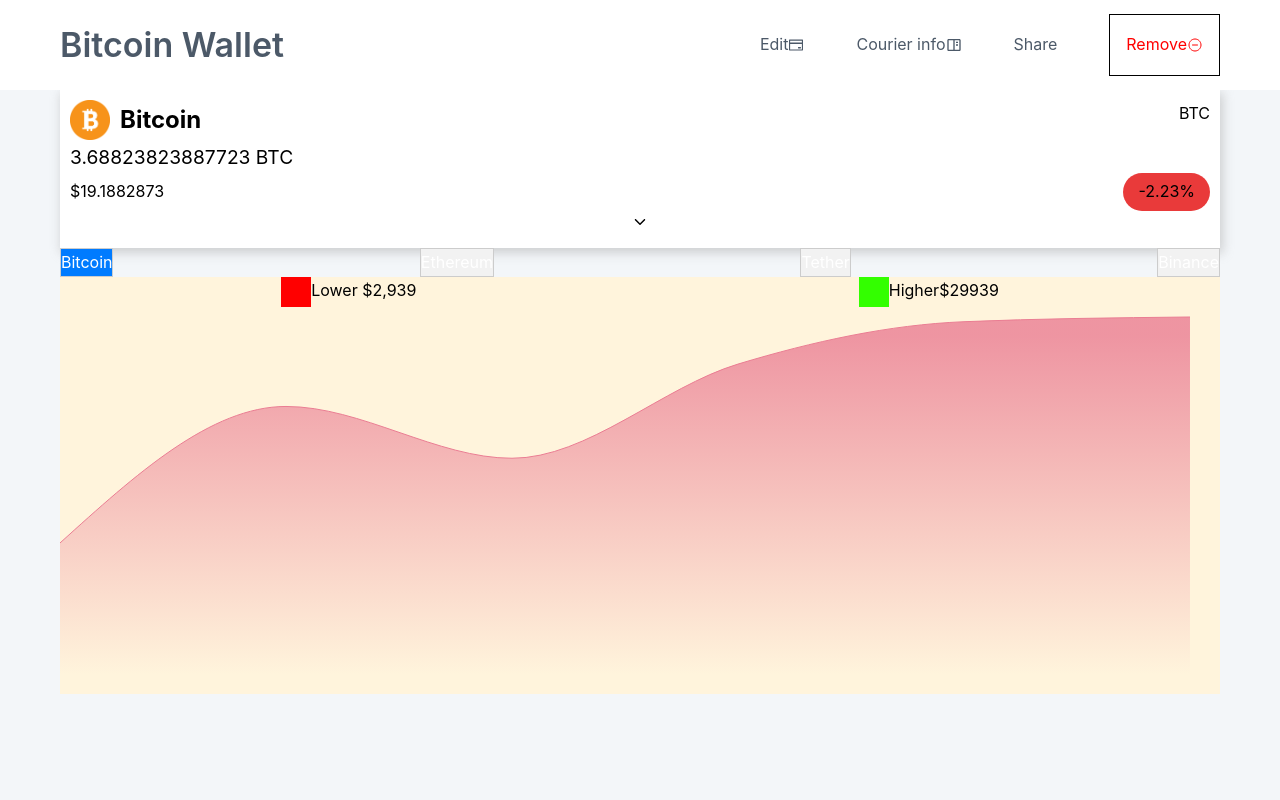
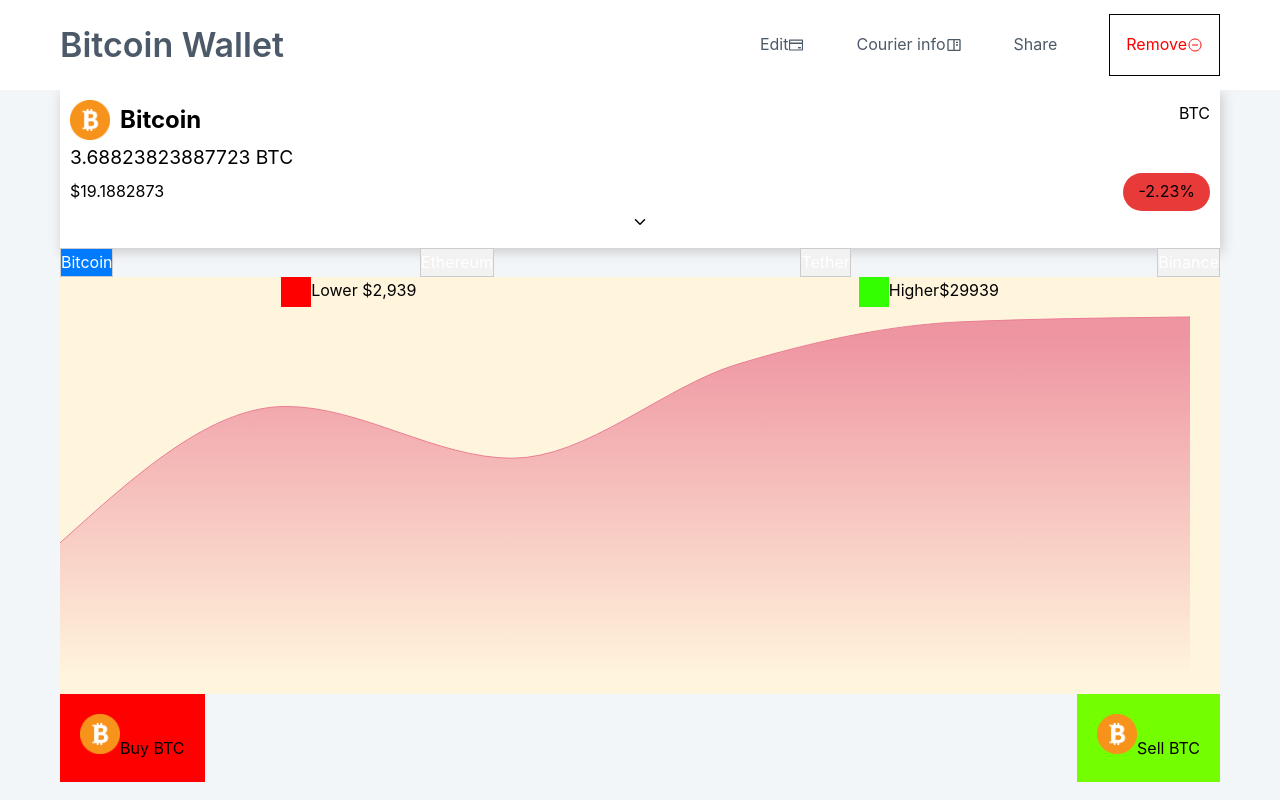
Before and after one commit to Khadija-Ou/Bitcoin-Wallet, a React (Create React App) app: page / in a window 1280 px wide. Built offline with nearby package versions, Linux system fonts and the light colour scheme; some icons are missing; a web font is replaced by a local one.

Commit message:
the structure of Trade Buttons component

```diff
--- a/src/App.jsx
+++ b/src/App.jsx
@@ -2,7 +2,7 @@
 import Nav from './components/navbar/Navbar'
 import Featured from './components/featured/Featured'
 import Tabs from './components/tabs/Tabs'
-import Chart from './components/chart/Chart'
+import TradeButtons from './components/tradeButtons/TradeButtons'
 
 const App = () => {
   return (
@@ -10,7 +10,7 @@
       <Nav />
       <Featured />
       <Tabs />
-      {/* <Chart title='Last 6 Months (Revenue)' aspect={3 / 1} /> */}
+      <TradeButtons />
     </>
   )
 }
--- /dev/null
+++ b/src/components/tradeButtons/TradeButtons.jsx
@@ -0,0 +1,22 @@
+import React from 'react'
+import './tradeButtons.scss'
+import Bitcoin from '../../assets/bitcoin.png'
+
+const BuySellButtons = () => {
+  return (
+    <div className='page-container'>
+      <div className='trade-buttons'>
+        <div className='buy-button'>
+          <img src={Bitcoin} alt='' className='coin-image' />
+          Buy BTC
+        </div>
+        <div className='sell-button'>
+          <img src={Bitcoin} alt='' className='coin-image' />
+          Sell BTC
+        </div>
+      </div>
+    </div>
+  )
+}
+
+export default BuySellButtons
--- /dev/null
+++ b/src/components/tradeButtons/tradeButtons.scss
@@ -0,0 +1,24 @@
+.trade-buttons {
+  display: flex;
+  justify-content: space-between;
+  color: black;
+
+  .sell-button.buy-button {
+    display: flex;
+    flex-direction: column;
+  }
+  .buy-button {
+    padding: 20px;
+    background: red;
+  }
+
+  .sell-button {
+    padding: 20px;
+    background: rgb(115, 255, 0);
+  }
+
+  .coin-image {
+    width: 40px;
+    height: 40px;
+  }
+}
```
